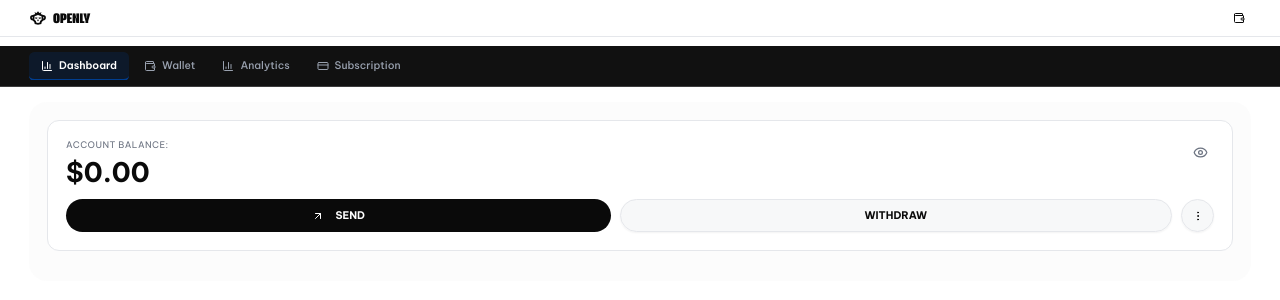
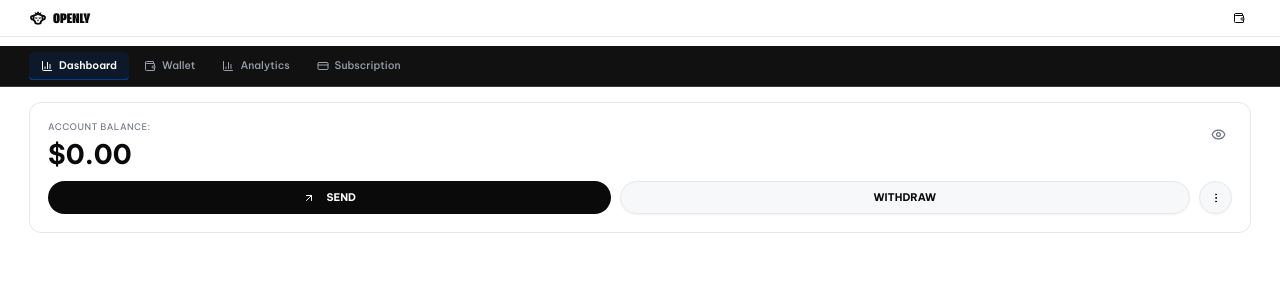
Before and after one commit to OxBryte/goopenly, a Next.js app: page /dashboard in a window 1280 px wide. Shown: the top 300 px of the page. Built offline with nearby package versions, Linux system fonts and the light colour scheme.

Commit message:
🤖 Auto-commit: Updated 1 file - 1/16/2026, 7:44:42 PM
Files: app/dashboard/page.tsx

```diff
--- a/app/dashboard/page.tsx
+++ b/app/dashboard/page.tsx
@@ -11,7 +11,7 @@ export default function DashboardPage() {
 
   return (
     <div className="w-full mx-auto">
-      <div className="bg-muted/30 rounded-3xl p-6">
+
         {/* Account Balance Section */}
         <div className="bg-card border border-border rounded-2xl p-6 mb-4">
           <div className="flex items-start justify-between mb-4">
@@ -63,7 +63,6 @@ export default function DashboardPage() {
             </Button>
           </div>
         </div>
-      </div>
     </div>
   );
 }
```
